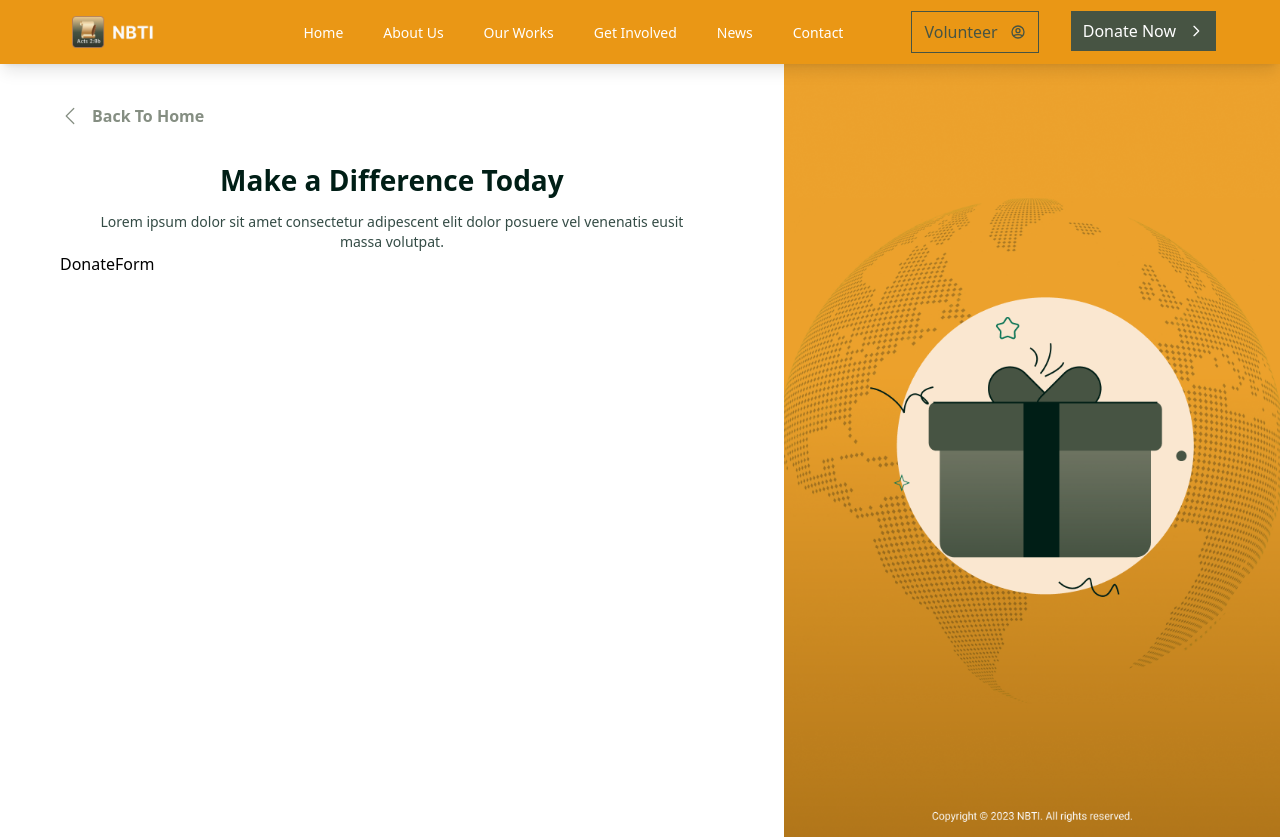
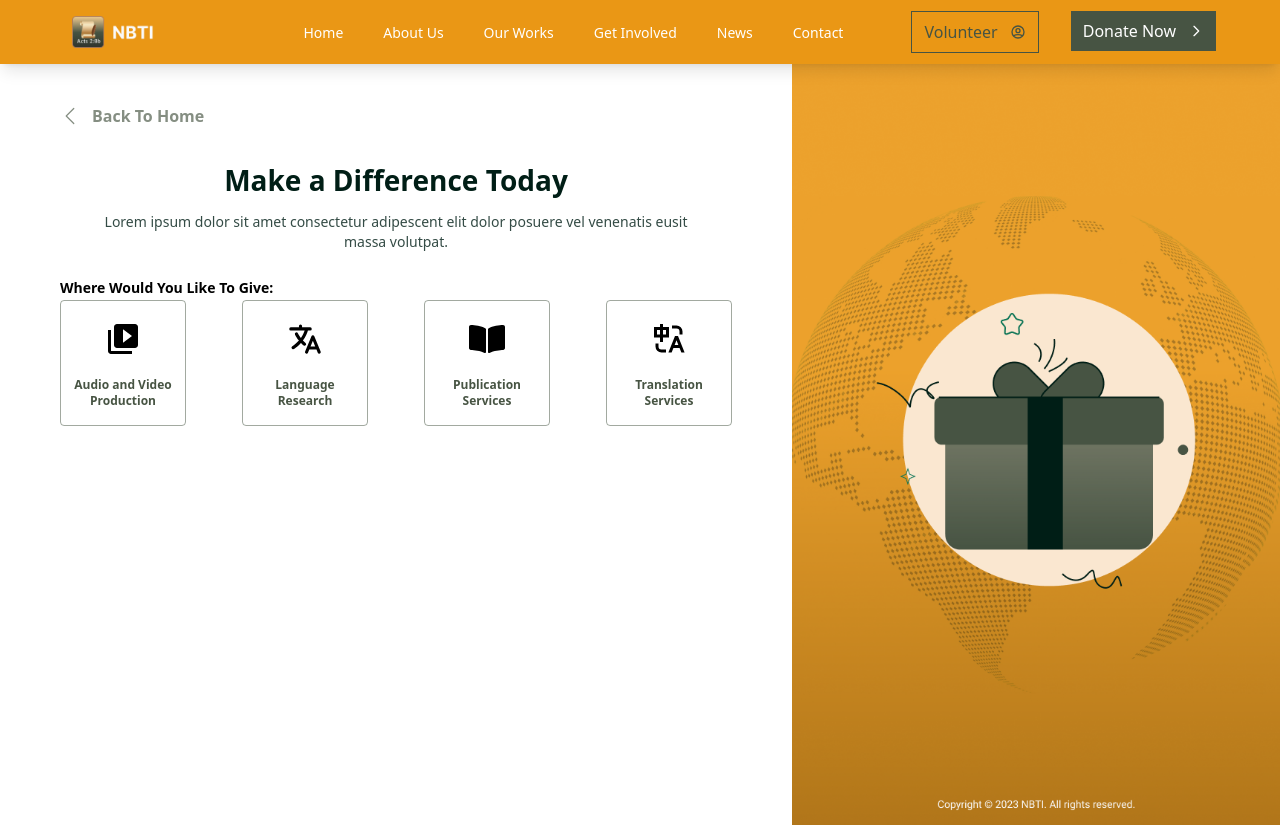
Before and after one commit to Bitrus-Dzakwa/NBTI-Project, a React (Vite) app: page /donate in a window 1280 px wide. Built offline with nearby package versions, Linux system fonts and the light colour scheme; the HTML template or start-up script is replaced by a standard one; a web font is replaced by a local one.

Commit message:
Added: implementation.

```diff
--- a/src/components/DonateForm.jsx
+++ b/src/components/DonateForm.jsx
@@ -1,8 +1,84 @@
+import { memo, useState } from "react"
+
+import { BsCircle } from "react-icons/bs";
+import { MdVideoLibrary } from "react-icons/md";
+import { FaBookOpen } from "react-icons/fa";
+import { RiTranslate } from "react-icons/ri";
+import { IoLanguage } from "react-icons/io5";
+
+const ServiceDetails = [
+    {
+        text: "Audio and Video Production",
+        icon_source: MdVideoLibrary
+    },
+    {
+        text: "Language Research",
+        icon_source: IoLanguage
+    },
+    {
+        text: "Publication Services",
+        icon_source: FaBookOpen
+    },
+    {
+        text: "Translation Services",
+        icon_source: RiTranslate
+    }
+];
+
 
 function DonateForm() {
-  return (
-    <div>DonateForm</div>
-  )
+    // let [giveTowards, setGivetowards] = useState("");
+
+    return (
+        <>
+            <h3 className="mt-6 text-sm leading-6 font-semibold">Where Would You Like To Give:</h3>
+            <section className="flex flex-row gap-14 justify-evenly">
+                {
+
+                    ServiceDetails.map((service, index) => {
+                        let serviceCard;
+                        typeof service.icon_source === "function" ?
+                            serviceCard = <ServiceCard key={index} text={service.text} icon_source={<service.icon_source size={36} />} />
+                            :
+                            serviceCard = <ServiceCard key={index} text={service.text} icon_source={service.icon_source} />
+
+                        return serviceCard;
+                    }
+                    )
+                }
+            </section>
+        </>
+    )
 }
 
 export default DonateForm
+
+
+
+
+const ServiceCard = memo(function ServiceCard({ text, icon_source, onCardClicked }) {
+
+    console.log("Type: ", typeof icon_source, icon_source);
+
+    const [isCardClicked, setIsCardClicked] = useState(false);
+
+    return (
+        <div className="w-[7.875rem] px-2 pb-4 relative rounded-[0.25rem] border-[1px] border-greengray-500"
+            onClick={() => {
+                setIsCardClicked(oldState => !oldState);
+                onCardClicked(text);
+            }} >
+
+            <div className={"w-5 h-5 rounded-full border-2" + isCardClicked ? "bg-yellowy-900 border-yellowy-900" : "border-gray-500"}></div>
+            <div className="mt-5 m-auto w-9 h-9">
+                {
+                    typeof icon_source === "object" ? icon_source
+                        :
+                        <img className="object-contain" src={icon_source} alt="service icon" />
+                }
+            </div>
+            <h3 className="mt-5 text-center text-xs text-greengray-900 font-bold">{text}</h3>
+        </div>
+    )
+
+}, []);
```
